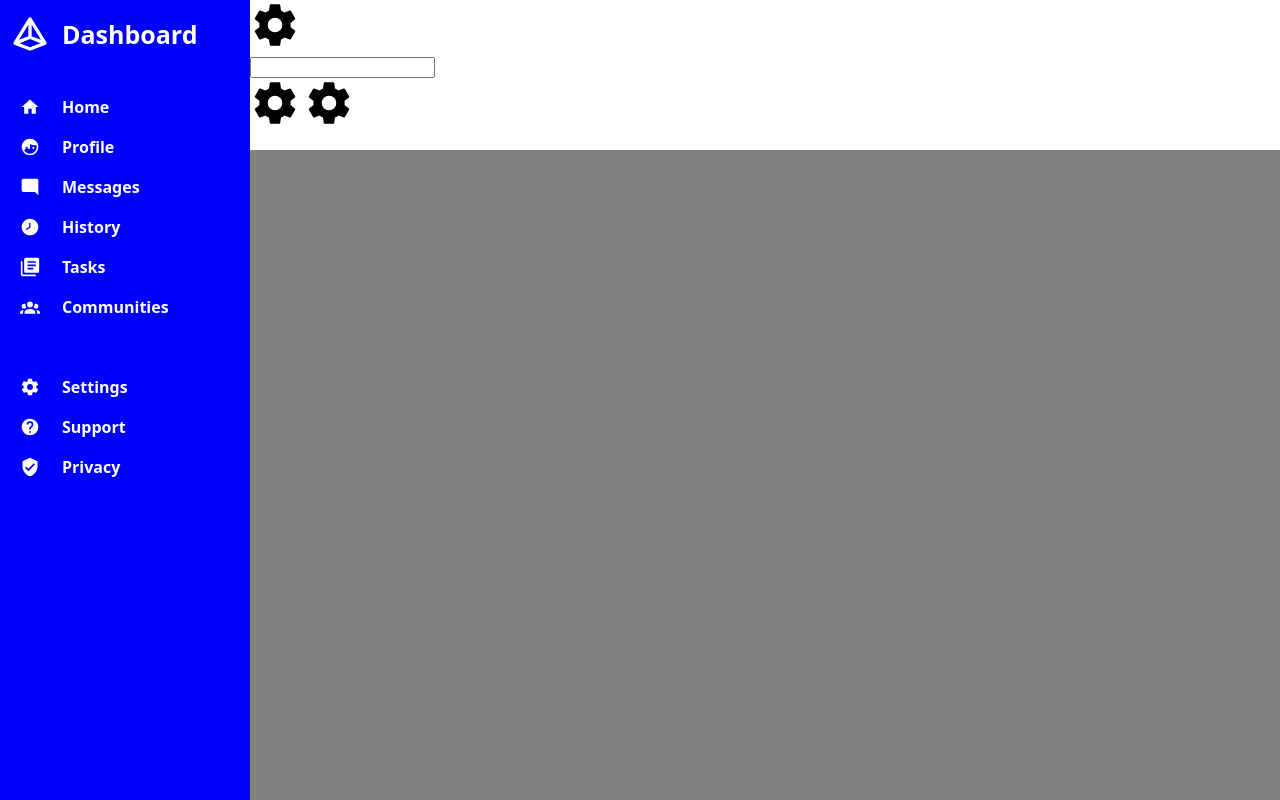
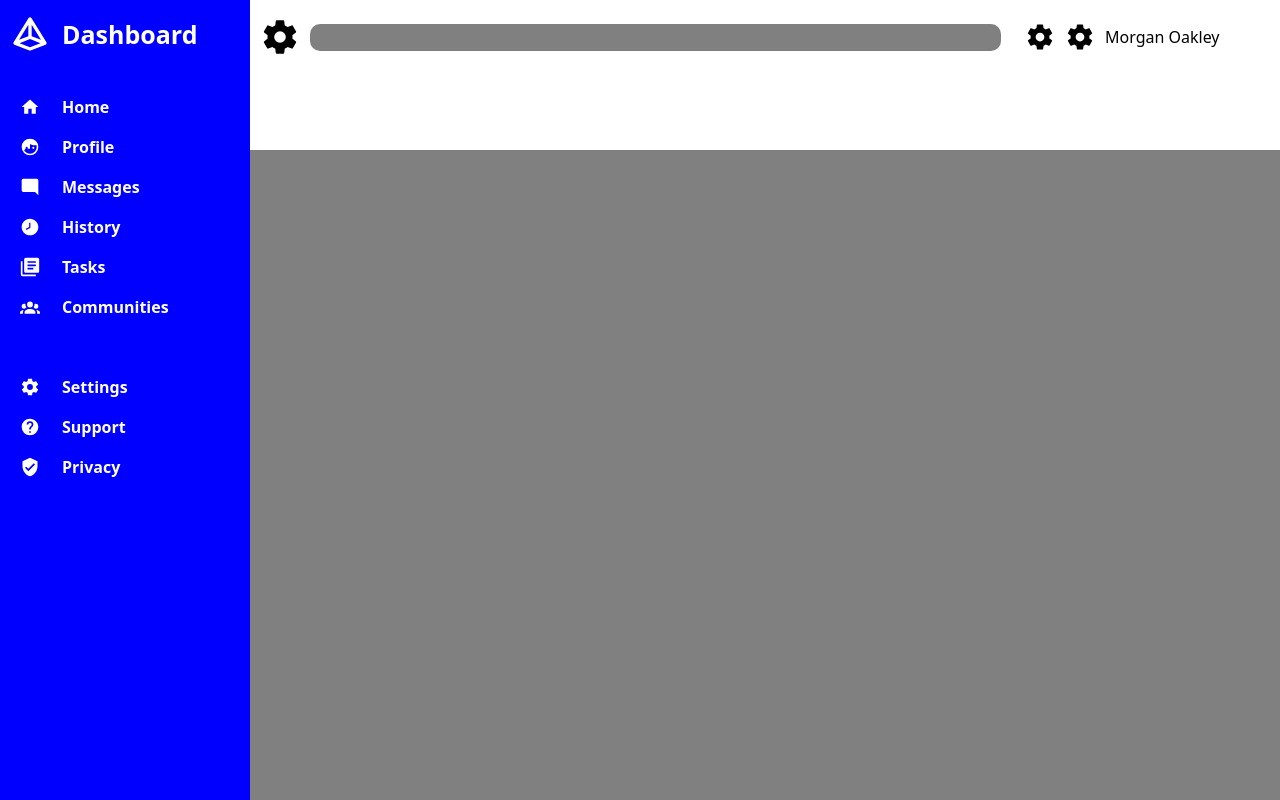
Before and after one commit to JiwonJJeong/admin-dashboard, a plain HTML site: page index.html in a window 1280 px wide. Drawn offline with Linux system fonts and the light colour scheme.

Commit message:
Stylize search bar input

```diff
--- a/index.html
+++ b/index.html
@@ -62,7 +62,7 @@
             <div class="search-bar">
                 <input form="search-form" type="image" id="image" alt="search" src="./images/cog.svg" height="50px">
                 <form action="" method="get" id="search-form">
-                    <input id="search" name="search">
+                    <input type="text" id="search" name="search">
                 </form>
             </div>
             <div class="profile-area">
--- a/styles.css
+++ b/styles.css
@@ -1,4 +1,7 @@
 /* CSS stylesheet */
+*{
+    --content-background-color:gray;
+}
 /* overall page sectioning and font family*/
 body{
     height:100vh;
@@ -65,3 +68,45 @@ body{
 }
 
 /* header section*/
+.header.section{
+    margin: 10px;
+    & .header-top{
+        display:grid;
+        grid-template-columns: 3fr minmax(200px, 1fr);
+        gap: 30px;
+    }
+
+    /* topleft side of header */
+    & .search-bar{
+        display:grid;
+        grid-template-columns: 40px 1fr;
+        align-items: center;
+        gap: 10px;
+    }
+
+    & .search-bar input#image{
+        height:auto;
+    }
+
+    & input[type=text]{
+        width: 100%;
+        padding: 6px 3px;
+        border-radius: 10px;
+        background-color: var(--content-background-color);
+        border:none;
+    }
+
+    /* topright side of header */
+    & .profile-area{
+        display:grid;
+        grid-template-columns: 30px 30px 1fr;
+        justify-content: center;
+        align-items: center;
+        gap: 10px;
+    }
+
+    & .profile-area img{
+        height: auto;
+    }
+
+}
```
